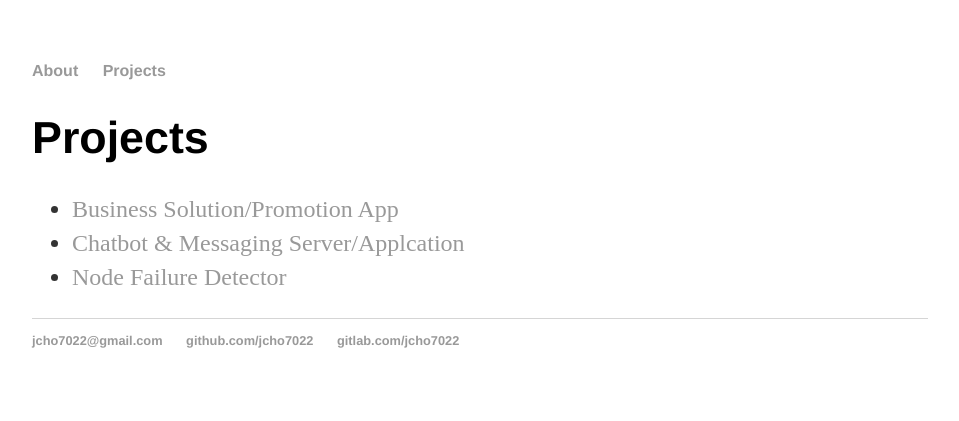
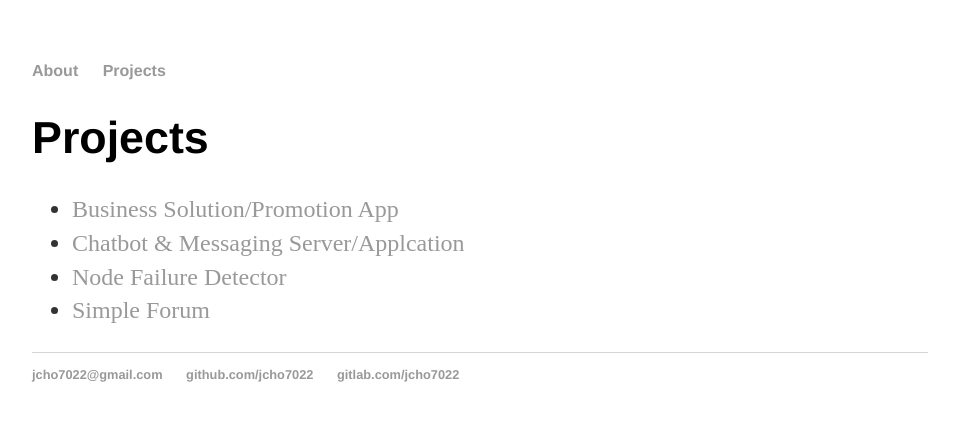
Before and after one commit to jcho7022/jcho7022.github.io, a Jekyll site: the page built from projects/index.html, in a window 1280 px wide. Shown: the top 421 px of the page, without its empty margins (160-1119 px from the left). Built offline with Jekyll 4.4.1, drawn with Linux system fonts in a browser that asks for light colours.

Commit message:
Update index.html

```diff
--- a/projects/index.html
+++ b/projects/index.html
@@ -7,5 +7,6 @@ title: Projects
 
   <li> <a href="/projects/float" title="Business Solution/Promotion App">Business Solution/Promotion App</a></li>
   <li> <a href="/projects/chatbot" title="Chatbot & Client App">Chatbot & Messaging Server/Applcation</a></li>
-  <li> <a href="/projects/fd" title="Chatbot & Client App">Node Failure Detector</a></li>
+  <li> <a href="/projects/fd" title="Failure Detector">Node Failure Detector</a></li>
+  <li> <a href="/projects/forum" title="Simple Forum">Simple Forum</a></li>
 </ul>
```
